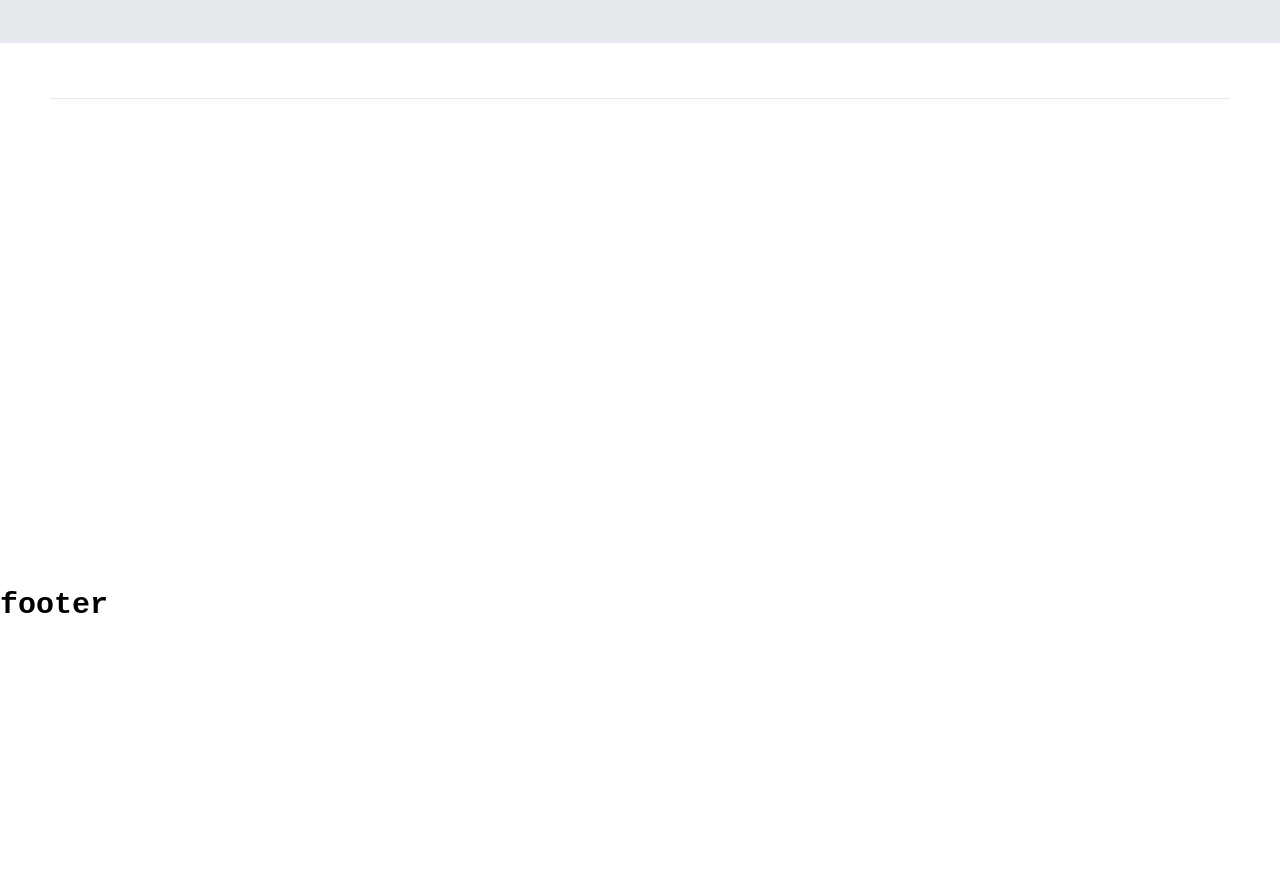
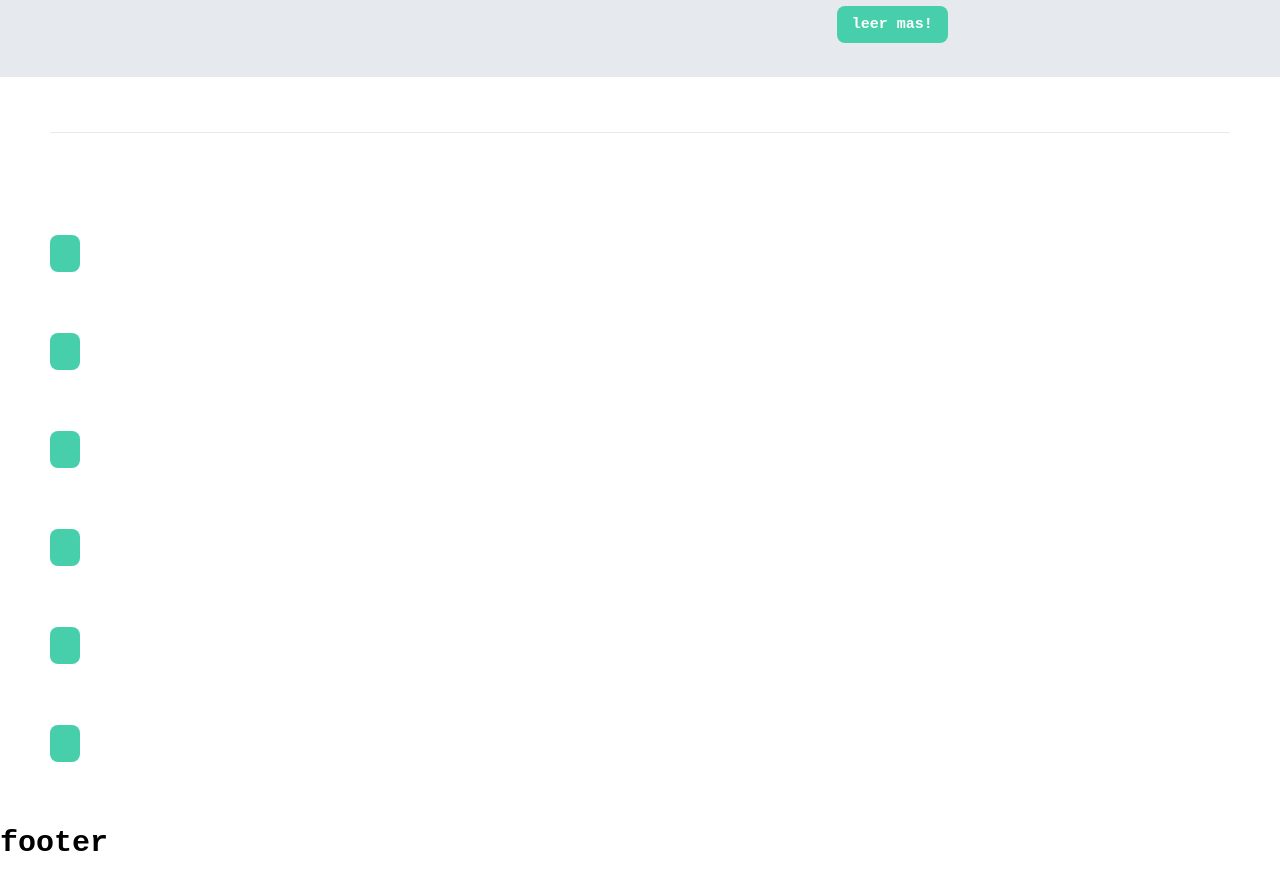
Before and after one commit to Marcos0204/blog, a plain HTML site: page Blogs.html in a window 1280 px wide. Shown: the part 867-1756 px from the top of the page. Before the commit the page ends 1519 px from the top, so only its background shows below. Drawn offline with Linux system fonts and the light colour scheme; a web font is replaced by a local one.

Commit message:
anchor-styles_blogs

```diff
--- a/Blogs.html
+++ b/Blogs.html
@@ -38,7 +38,7 @@
                 <div class="blogs-news-info-container" >
                     <h2>Titulo del Blog-Post</h2>
                     <p>Lorem ipsum dolor sit, amet consectetur adipisicing elit. Rem optio minus perferendis animi impedit natus mollitia ullam eaque eius cupiditate alias veniam, vero esse earum officia? Optio blanditiis culpa laboriosam. </p>
-                    <a href="" class="blogs-button"></a>
+                    <a href="" class="blogs-button"> leer mas!</a>
                 </div>
             </div>
 
@@ -50,37 +50,37 @@
                     <img src="" alt="">
                     <p></p>
                     <p></p>
-                    <a href=""></a>
+                    <a href="" class="blogs-button"></a>
                 </article>
                 <article class="post-container">
                     <img src="" alt="">
                     <p></p>
                     <p></p>
-                    <a href=""></a>
+                    <a href=""class="blogs-button"></a>
                 </article>
                 <article class="post-container">
                     <img src="" alt="">
                     <p></p>
                     <p></p>
-                    <a href=""></a>
+                    <a href=""class="blogs-button"></a>
                 </article>
                 <article class="post-container">
                     <img src="" alt="">
                     <p></p>
                     <p></p>
-                    <a href=""></a>
+                    <a href=""class="blogs-button"></a>
                 </article>
                 <article class="post-container">
                     <img src="" alt="">
                     <p></p>
                     <p></p>
-                    <a href=""></a>
+                    <a href=""class="blogs-button"></a>
                 </article>
                 <article class="post-container">
                     <img src="" alt="">
                     <p></p>
                     <p></p>
-                    <a href=""></a>
+                    <a href=""class="blogs-button"></a>
                 </article>
             </div>
         </section>
--- a/css/main.css
+++ b/css/main.css
@@ -1,4 +1,6 @@
 @import url(‘https://fonts.googleapis.com/css?family=Roboto+Mono:400,500,700|Roboto+Slab:400,700|Roboto:400,500,700,900&display=swap’);
+
+
 
 body {
     margin: 0;
@@ -177,3 +179,16 @@ nav .profile-link a {
     padding-bottom: 20px;
     text-align: center;
 }
+
+.blogs-button {
+    background-color: #47cfac;
+    color: #fff;
+    padding: 10px  15px;
+    border-radius: .5rem;
+    margin: 10px 0px;
+    font-size: 15px;
+}
+.blogs-button:hover {
+    background-color: #168c6d;
+    font-size: 17px;
+}
```
